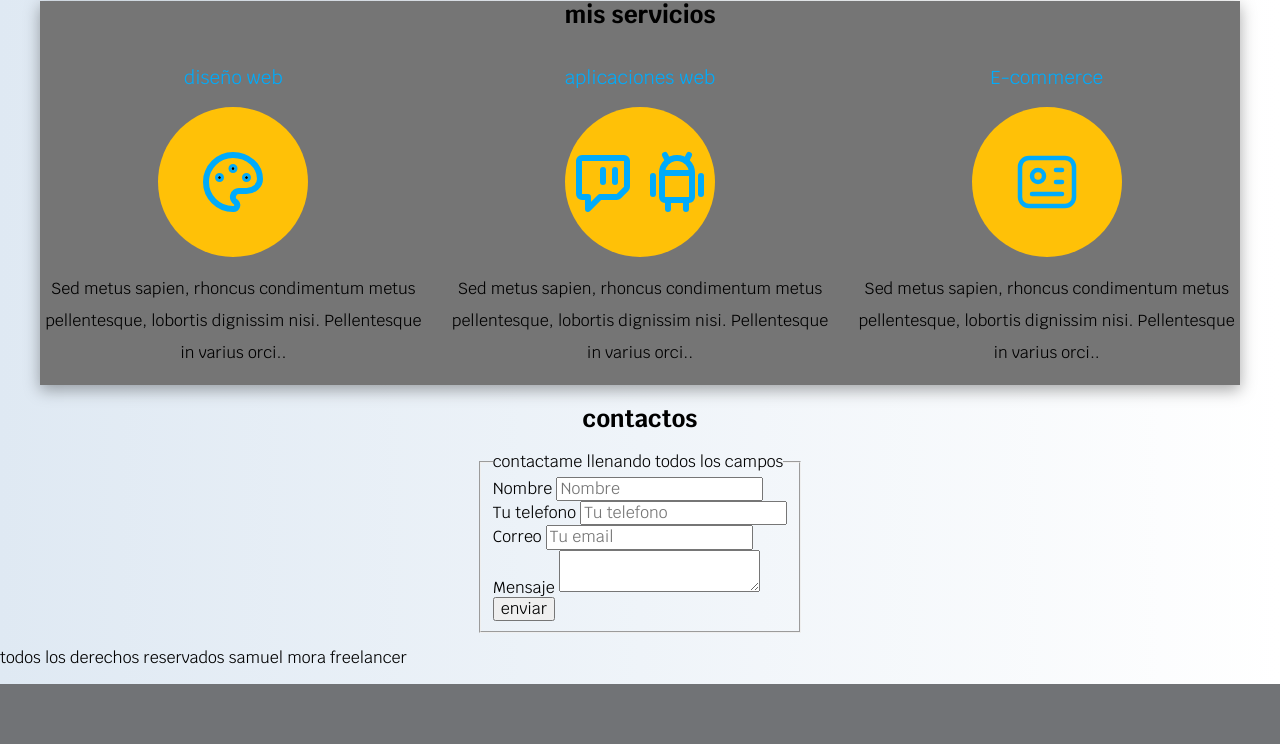
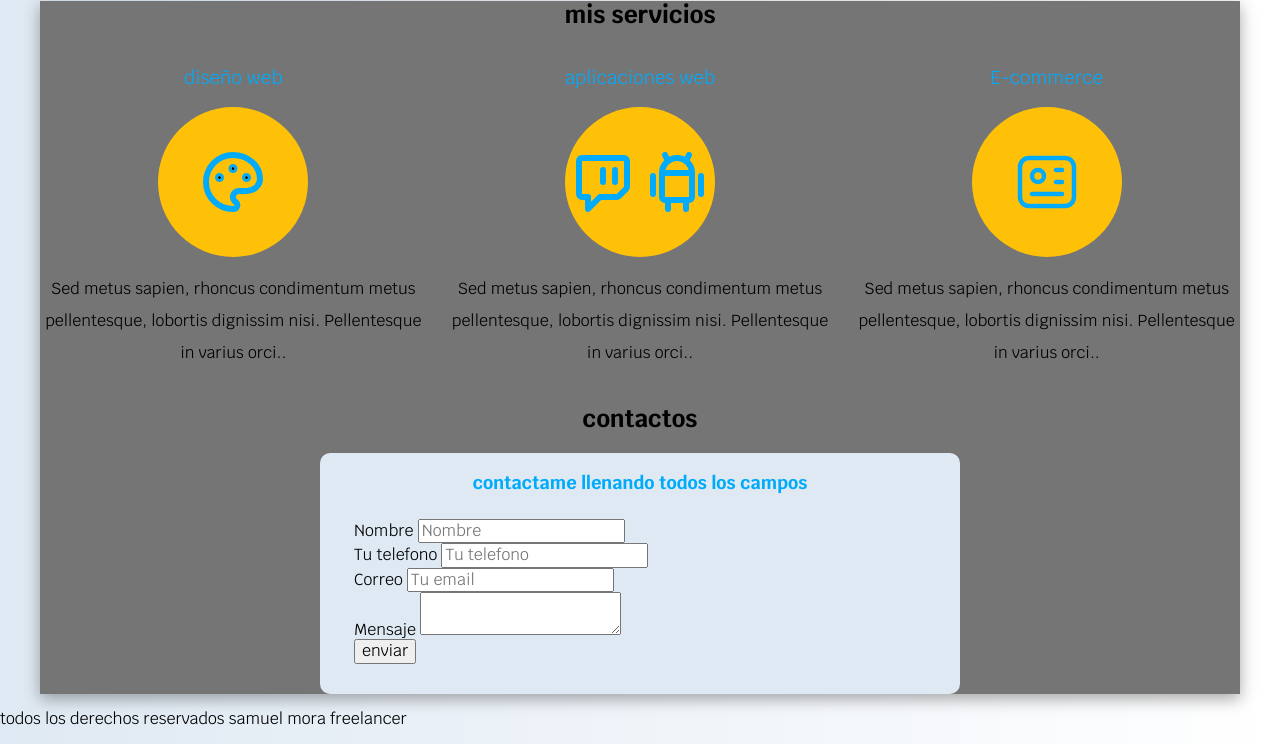
Before and after one commit to samuelmora01/frontend-learn, a PHP site: page / in a window 1280 px wide. Shown: the part 592-1336 px from the top of the page. Before the commit the page ends 1276 px from the top, so only its background shows below. Run offline with PHP 8.4, Linux system fonts and the light colour scheme.

Commit message:
actulizacion de formulari

```diff
--- a/freelancer/css/styles.css
+++ b/freelancer/css/styles.css
@@ -183,3 +183,24 @@ font-weight: normal;
  justify-content: space-evenly;
  align-items: center;
 }
+
+/**contacto**/
+.formulario {
+background-color: var(--grisclaro);
+width: min( 60rem, 100% ); /**utiliza el valor mas pequeño**/
+margin: 0 auto;
+border-radius: 1rem;
+padding: 2rem;
+}
+
+.formulario fieldset {
+    border:none;
+}
+
+.formulario legend {
+    text-align: center;
+    font-size: 1.8rem;
+    font-weight: 700;
+    margin-bottom: 2rem;
+    color: var(--primario);
+}
--- a/freelancer/index.html
+++ b/freelancer/index.html
@@ -127,35 +127,35 @@
 
         </div>
 
-    </main>
-
     <section class="servicio">
         <h2>contactos</h2>
 
-        <form>
+        <form class="formulario">
             <fieldset>
 
                 <legend>contactame llenando todos los campos</legend>
 
-                <div>
+                <div class="contenedorcmp">
+                    <div class="campo">
                         <label> Nombre </label>
                         <input type="text" placeholder="Nombre"/>
                     </div>
 
-                <div>
+                    <div class="campo">
                         <label> Tu telefono </label>
                         <input type="tel" placeholder="Tu telefono"/>
                     </div>
 
-                <div>
+                    <div class="campo">
                         <label> Correo </label>
                         <input type="email" placeholder="Tu email"/>
                     </div>
 
-                <div>
+                    <div class="campo">
                         <label> Mensaje </label>
                         <textarea></textarea>
                     </div>
+                </div>  <!--contenedor de los campos-->
 
                 <div>
                     <input type="submit" value="enviar">
@@ -166,9 +166,12 @@
         </form>
     </section>
 
+</main>
+
 <footer>
     <p>todos los derechos reservados samuel mora freelancer</p>
 </footer>
 
 </body>
+
 </html>
```
Lines whose indentation alone changed are shown as unchanged.
